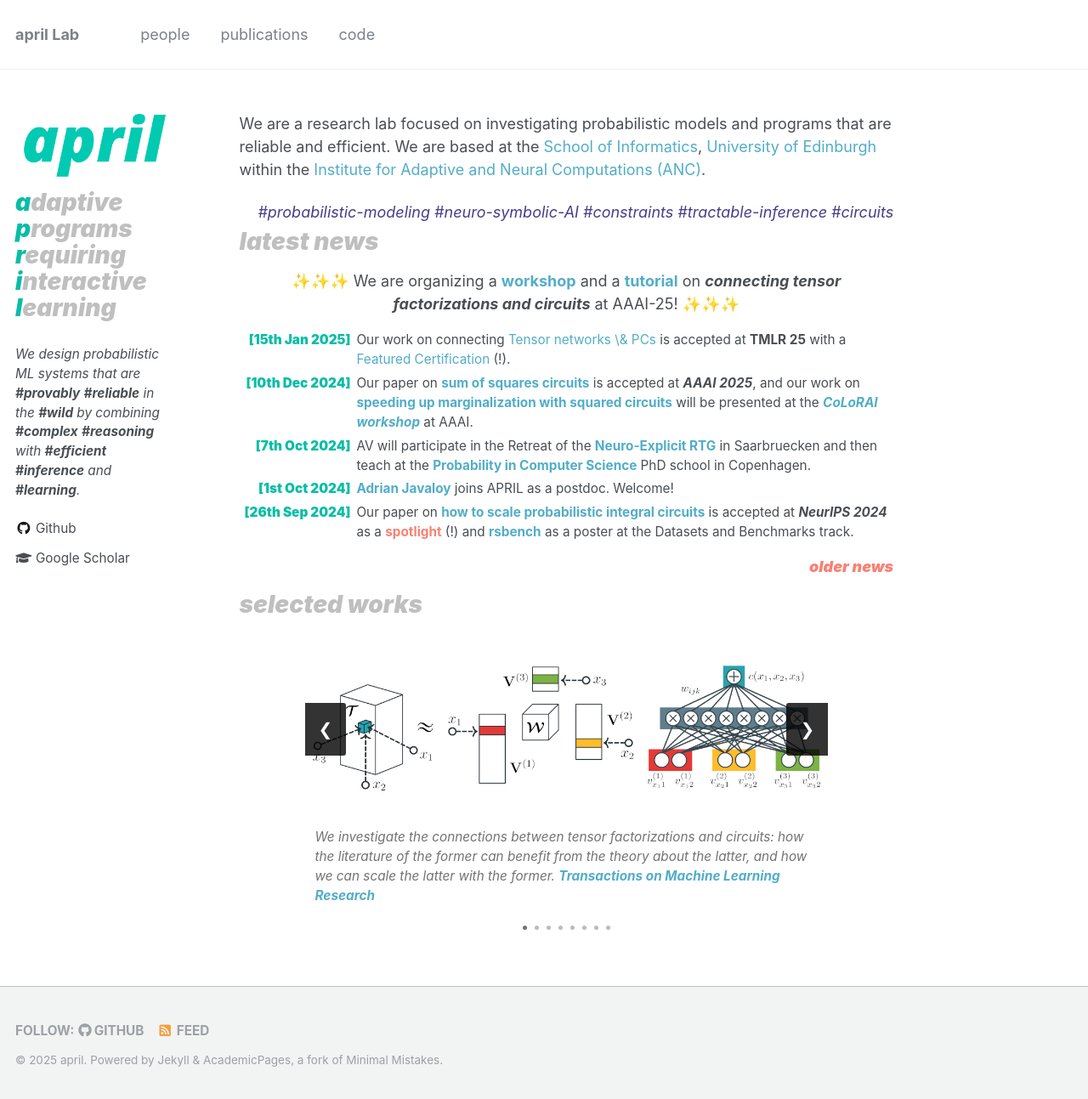
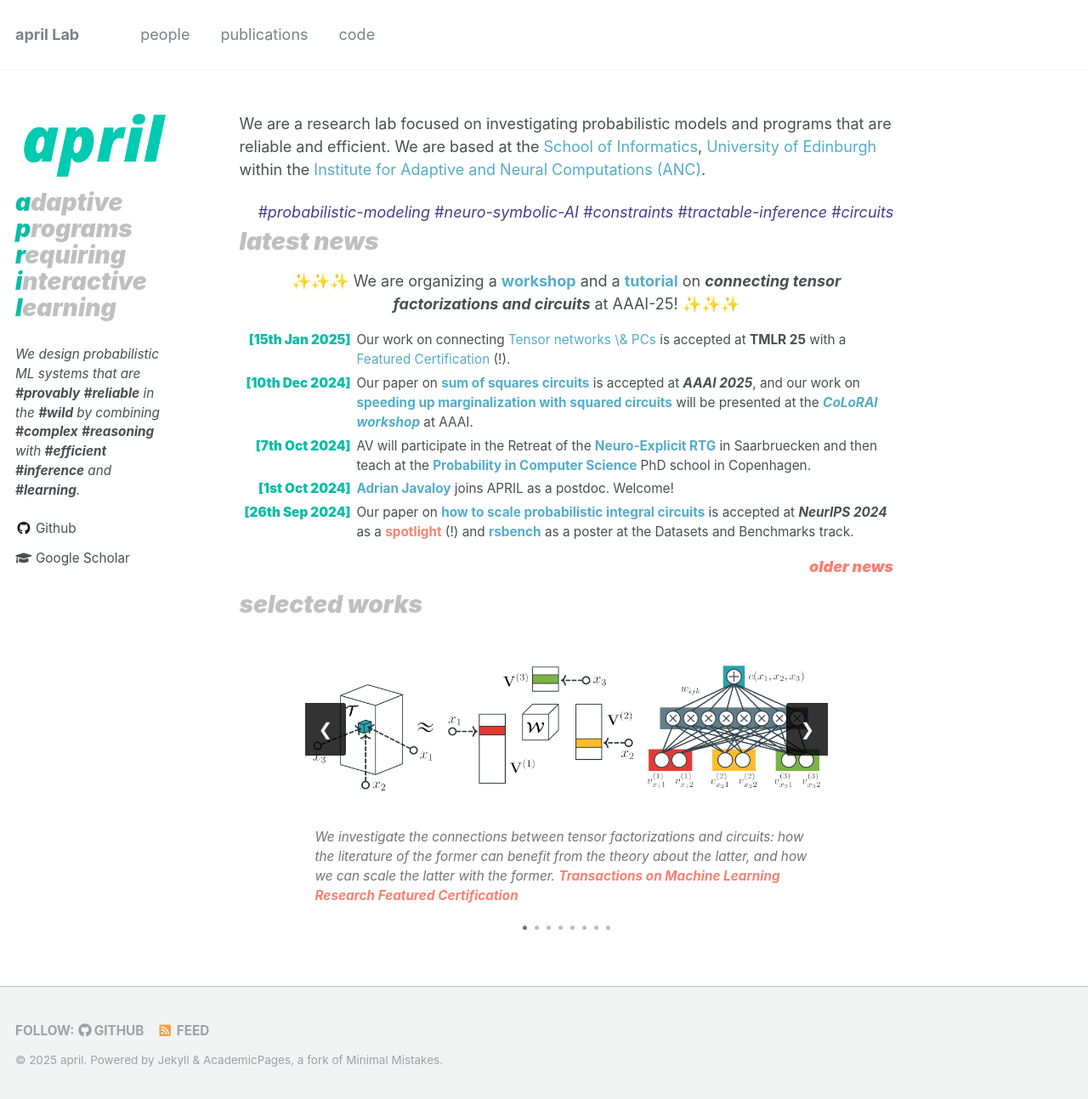
Before and after one commit to april-tools/april-tools.github.io, a Jekyll site: the page built from _pages/about.md, in a window 1280 px wide and 1293 px high. Shown: the whole window at 85% size. Built offline with Jekyll 4.4.1, drawn with Linux system fonts in a browser that asks for light colours; nearby versions of some CDN libraries.

Commit message:
added award

```diff
--- a/_publications/loconte2025tfpc.md
+++ b/_publications/loconte2025tfpc.md
@@ -11,6 +11,7 @@ authors: "Lorenzo Loconte, Antonio Mari, Gennaro Gala, Robert Peharz, Cassio de
 paperurl: "https://openreview.net/forum?id=Y7dRmpGiHj"
 pdf: "https://openreview.net/pdf?id=Y7dRmpGiHj"
 venue: "Transactions on Machine Learning Research"
+award: "Featured Certification"
 excerpt: "We investigate the connections between tensor factorizations and circuits: how the literature of the former can benefit from the theory about the latter, and how we can scale the latter with the former."
 abstract: "This paper establishes a rigorous connection between circuit representations and tensor factorizations, two seemingly distinct yet fundamentally related areas. By connecting these fields, we highlight a series of opportunities that can benefit both communities. Our work generalizes popular tensor factorizations within the circuit language, and unifies various circuit learning algorithms under a single, generalized hierarchical factorization framework. Specifically, we introduce a modular 'Lego block' approach to build tensorized circuit architectures. This, in turn, allows us to systematically construct and explore various circuit and tensor factorization models while maintaining tractability. This connection not only clarifies similarities and differences in existing models, but also enables the development of a comprehensive pipeline for building and optimizing new circuit/tensor factorization architectures. We show the effectiveness of our framework through extensive empirical evaluations, and highlight new research opportunities for tensor factorizations in probabilistic modeling."
 supplemental:
```
